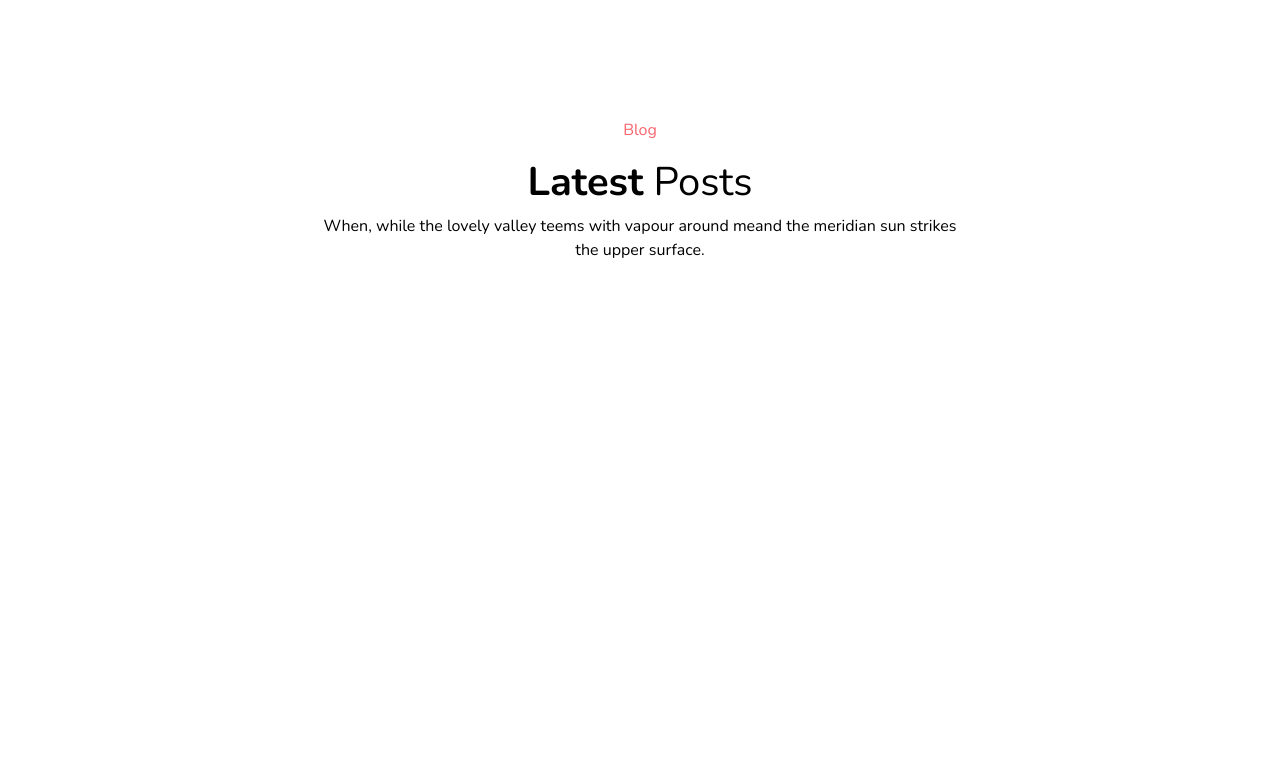
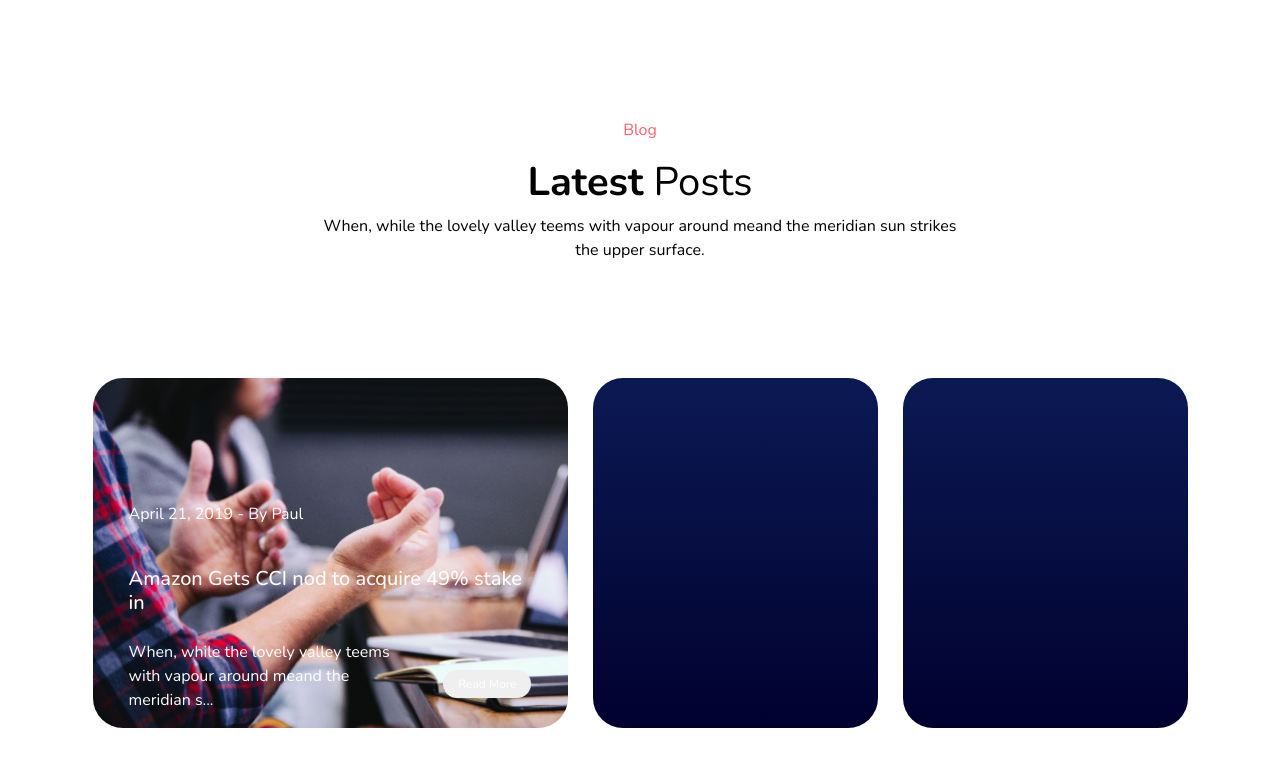
Before and after one commit to Evanflow89/proj-html-vuejs, a Vue app: page / in a window 1280 px wide. Shown: the part 3902-4668 px from the top of the page. Before the commit the page ends 4180 px from the top, so only its background shows below. Built offline with nearby package versions, Linux system fonts and the light colour scheme.

Commit message:
Added first content cards

```diff
--- a/src/components/sections/LatestPost.vue
+++ b/src/components/sections/LatestPost.vue
@@ -8,6 +8,37 @@
         meridian sun strikes <br />
         the upper surface.
       </p>
+    </div>
+    <div class="container posts pb-5">
+      <div class="row d-flex">
+        <div class="col-5 postcard_img d-flex align-items-end">
+          <div class="container">
+            <div class="row d-flex">
+              <div class="col-12">
+                <p>April 21, 2019 - By Paul</p>
+              </div>
+              <div class="container">
+                <div class="col-12 title">
+                  <h5>Amazon Gets CCI nod to acquire 49% stake in</h5>
+                </div>
+              </div>
+              <div class="container d-flex align-items-center">
+                <div class="col-8">
+                  <p>
+                    When, while the lovely valley teems with vapour around meand
+                    the meridian s...
+                  </p>
+                </div>
+                <div class="col-4 d-flex justify-content-end">
+                  <button>Read More</button>
+                </div>
+              </div>
+            </div>
+          </div>
+        </div>
+        <div class="col-3 postcard"></div>
+        <div class="col-3 postcard"></div>
+      </div>
     </div>
   </section>
 </template>
@@ -21,6 +52,7 @@ export default {
 <style lang="scss">
 .latest_post {
   padding-top: 18.75rem;
+  padding-bottom: 6.25rem;
   .p_head {
     color: var(--text-var1);
   }
@@ -32,4 +64,36 @@ export default {
     color: var(--text-black);
   }
 }
+.posts {
+  p {
+    color: var(--primary-color);
+  }
+  .row {
+    justify-content: center;
+    gap: 1.5625rem;
+  }
+}
+.postcard_img {
+  width: 100%;
+  background-image: url("../../assets/style/images/headway-537308-unsplash-1380x703.jpg");
+  background-size: cover;
+  background-repeat: no-repeat;
+  height: 21.875rem;
+  border-radius: 30px;
+  overflow: hidden;
+}
+
+.title h5 {
+  color: var(--primary-color);
+  padding: 0;
+  margin: 0;
+}
+
+.postcard {
+  height: 21.875rem;
+  border-radius: 30px;
+  overflow: hidden;
+  width: 100%;
+  background-image: linear-gradient(#0b1953, #01012f);
+}
 </style>
```
